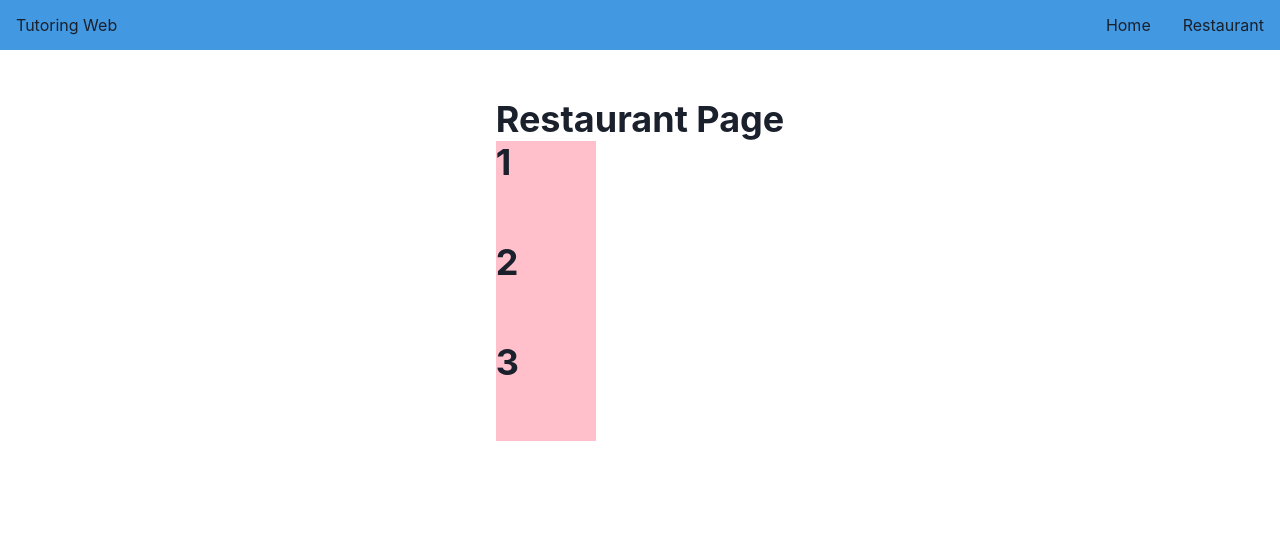
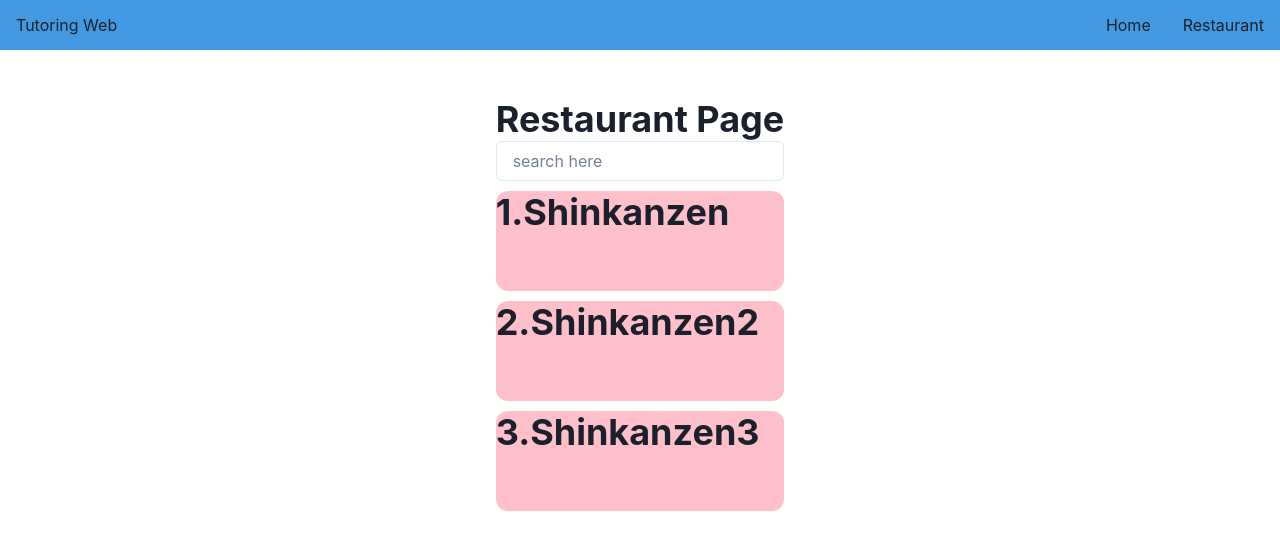
Before and after one commit to CS23-IntegrateProject-1/tutoring-frontend, a React (Vite) app: page /restaurants in a window 1280 px wide. Shown: the top 550 px of the page. Built offline with nearby package versions, Linux system fonts and the light colour scheme.

Commit message:
[Add] filter
- filter feature

```diff
--- a/src/pages/RestaurantDetailModal.tsx
+++ b/src/pages/RestaurantDetailModal.tsx
@@ -35,7 +35,7 @@ export const RestaurantDetailModal: FC<RestaurantDetailModal> = (props) => {
       <ModalContent>
         {/* <ModalHeader>Modal Title</ModalHeader> */}
         <ModalCloseButton />
-        <ModalBody padding={"2em"} >
+        <ModalBody padding={"2em"}>
           <Heading>{props.name}</Heading>
           <Text>{props.location}</Text>
           <Text>{props.numberOfEmployee}</Text>
--- a/src/pages/Restaurants.tsx
+++ b/src/pages/Restaurants.tsx
@@ -1,7 +1,7 @@
-import { Box, Heading, useDisclosure, Text } from "@chakra-ui/react";
-import { Outlet } from "react-router-dom";
+import { Box, Heading, useDisclosure } from "@chakra-ui/react";
 import { RestaurantDetailModal } from "./RestaurantDetailModal";
 import { FC, useState } from "react";
+import { SearchBar } from "./SearchBar";
 
 interface RestaurantProps {
   id: number;
@@ -13,16 +13,11 @@ interface RestaurantProps {
 
 export const Restaurants: FC = () => {
   const restaurantModal = useDisclosure();
-  const [selectedRestaurant, setSelectedRestaurant] = useState<RestaurantProps>(
-    {
-      id: 0,
-      name: "",
-      location: "",
-      numberOfEmployee: 0,
-      isAvailable: false,
-    },
-  );
-  // The mock data
+  const [searchFilter, setSearchFilter] = useState<string>("");
+  const [selectedRestaurant, setSelectedRestaurant] = useState<RestaurantProps | null>(
+    null
+  ); // Initialize as null
+
   const restaurants = [
     {
       id: 1,
@@ -46,27 +41,33 @@ export const Restaurants: FC = () => {
       isAvailable: true,
     },
   ];
+
   const handleOpenModal = (restaurant: RestaurantProps) => {
     setSelectedRestaurant(restaurant);
-    restaurantModal.onOpen
+    restaurantModal.onOpen(); // You were missing the function call here
   };
 
   return (
-    <Box onClick={restaurantModal.onOpen}>
+    <Box>
       <Heading>Restaurant Page</Heading>
-      {restaurants.map((restaurant) => (
+      <SearchBar searchFilter={searchFilter} setSearchFilter={setSearchFilter} />
       <Box>
+        {restaurants
+          .filter((restaurant) => restaurant.name.toLowerCase().includes(searchFilter.toLowerCase()) )
+          .map((restaurant, index) => (
             <Box
-            width={"100px"}
+              width={"100%"}
               height={"100px"}
               background={"pink"}
-            onClick={()=>handleOpenModal(restaurant)}
+              key={restaurant.id}
+              borderRadius={"12px"}
+              mt={"10px"}
+              onClick={() => handleOpenModal(restaurant)}
             >
-            <Heading>{restaurant.id}</Heading>
-          </Box>
-
+              <Heading>{index + 1}.{restaurant.name}</Heading>
             </Box>
           ))}
+      </Box>
       {selectedRestaurant && (
         <RestaurantDetailModal
           onOpen={restaurantModal.onOpen}
--- /dev/null
+++ b/src/pages/SearchBar.tsx
@@ -0,0 +1,26 @@
+import { Input } from '@chakra-ui/react';
+import { FC } from 'react';
+
+interface SearchBarProps {
+  searchFilter: string;
+  setSearchFilter: (filter: string) => void;
+}
+
+export const SearchBar: FC<SearchBarProps> = ({ searchFilter, setSearchFilter }) => {
+
+  const handleInputChange = (event: React.ChangeEvent<HTMLInputElement>) => {
+    const newFilter = event.target.value;
+    setSearchFilter(newFilter);
+  console.log(searchFilter);
+
+  };
+
+
+  return (
+    <Input
+      placeholder="search here"
+      value={searchFilter}
+      onChange={handleInputChange}
+    />
+  );
+};
```
Also changed, not shown: .eslintrc.cjs. Lines whose indentation alone changed are shown as unchanged.
